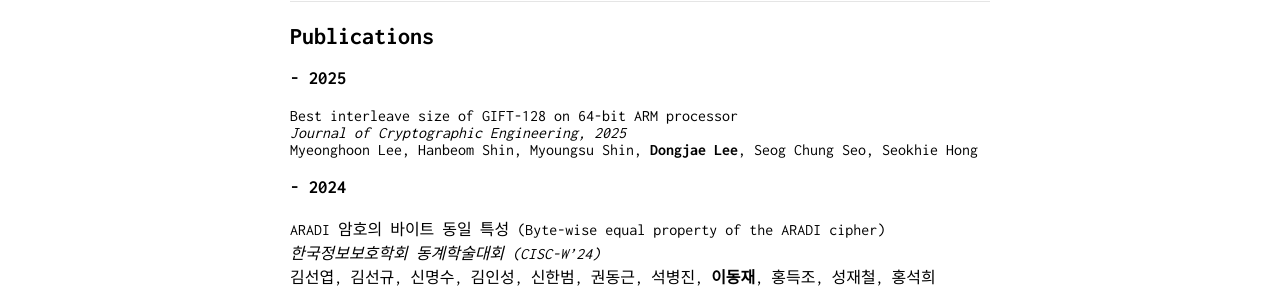
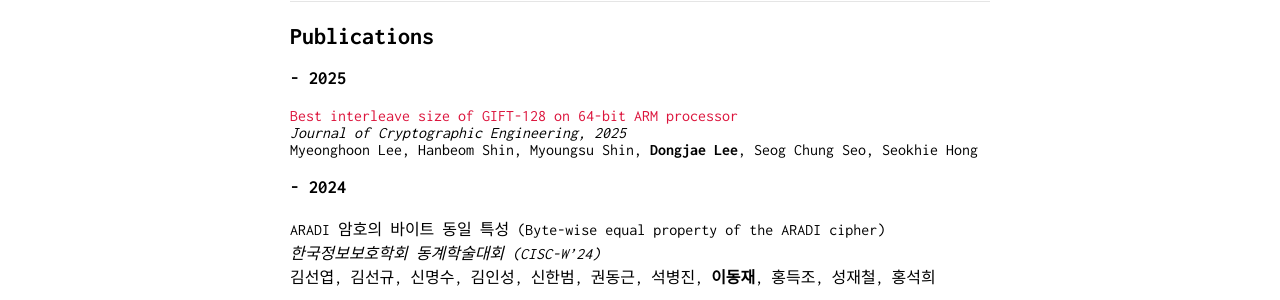
Before and after one commit to DongjaeLee-Dd2dD2/DongjaeLee-Dd2dD2.github.io, a Jekyll site: the page built from index.md, in a window 1280 px wide. Shown: the part 326-626 px from the top of the page. Built offline with Jekyll 4.4.1, drawn with Linux system fonts in a browser that asks for light colours.

Commit message:
Update index.md

```diff
--- a/index.md
+++ b/index.md
@@ -20,7 +20,7 @@ Symmetric Cryptology and Quantum Cryptanalysis
 ## Publications
 
 ### - 2025
-Best interleave size of GIFT-128 on 64-bit ARM processor
+<span style="color:crimson"> Best interleave size of GIFT-128 on 64-bit ARM processor </span>
 *Journal of Cryptographic Engineering, 2025*
 Myeonghoon Lee, Hanbeom Shin, Myoungsu Shin, **Dongjae Lee**, Seog Chung Seo, Seokhie Hong
 
```
